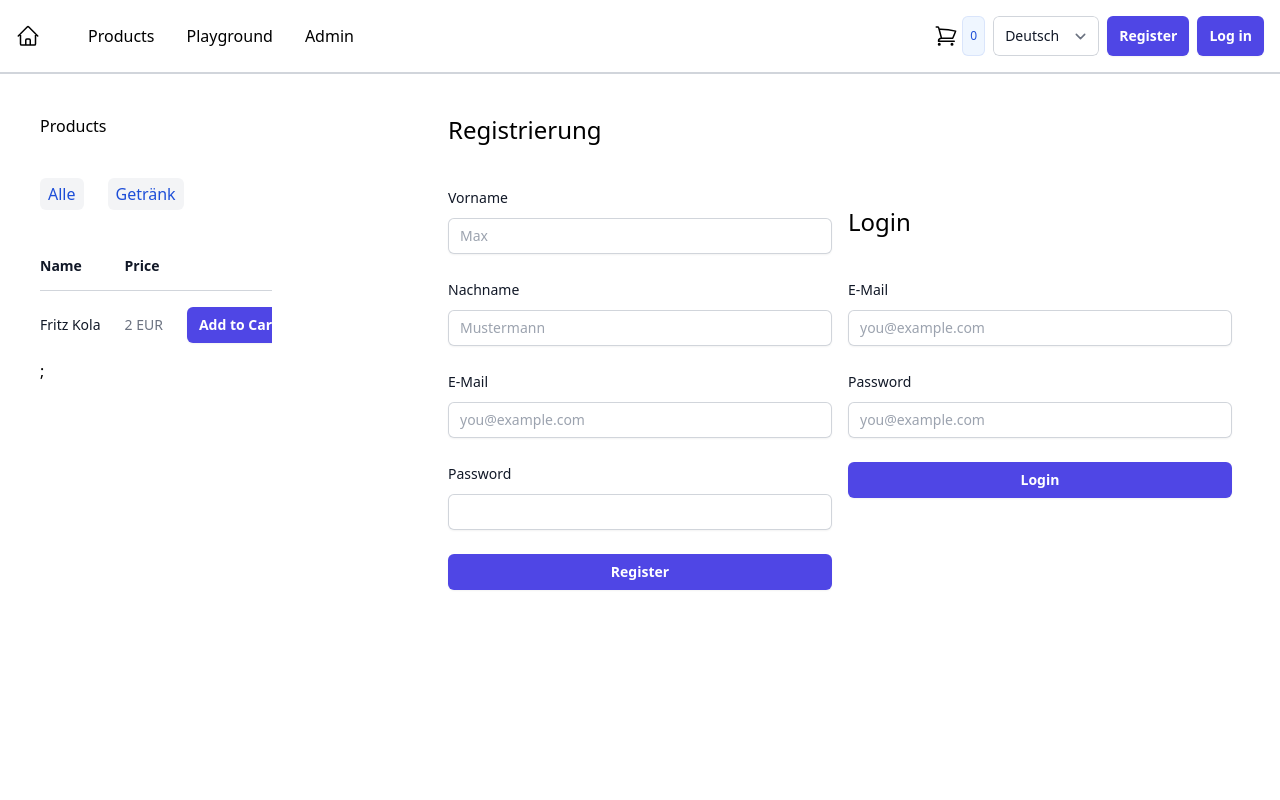
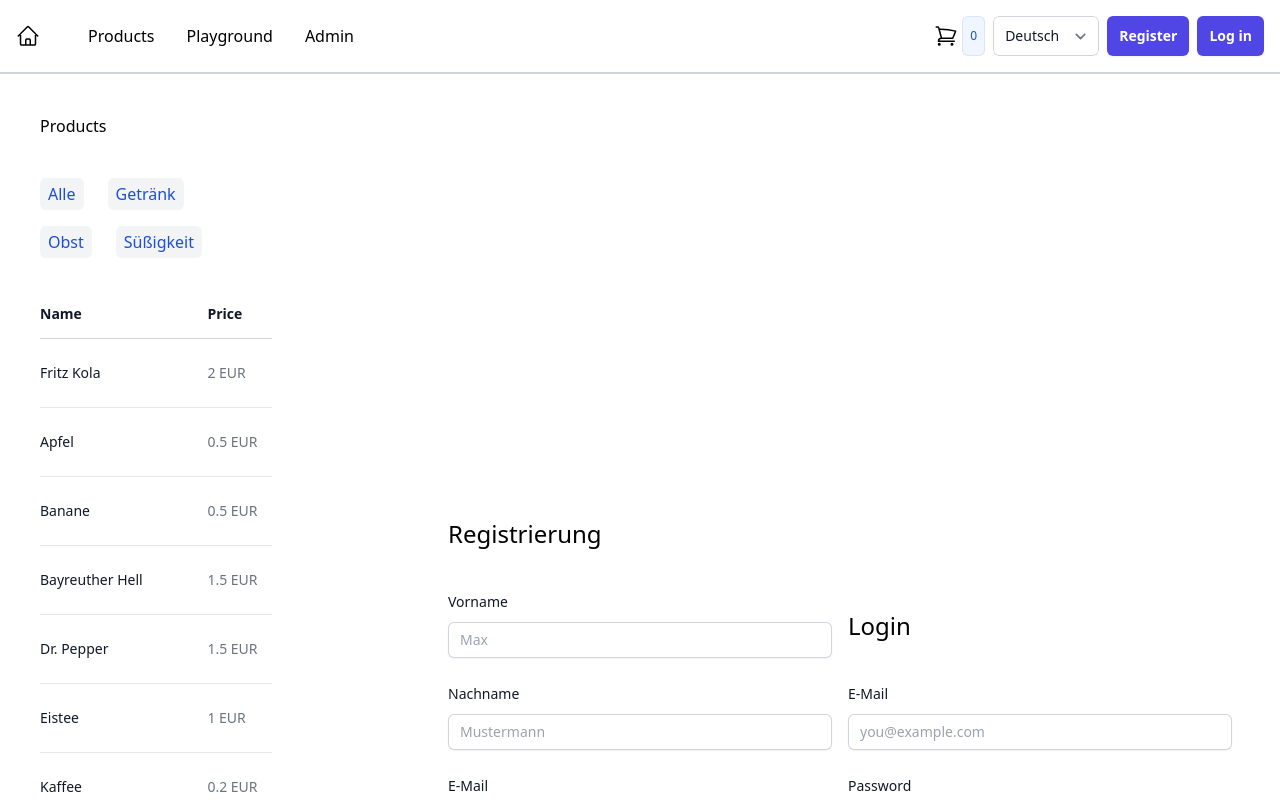
Before and after one commit to SoftwareDesign-Solution/2024_09_16-react-fuer-fortgeschrittene-workshop, a React (Create React App) app: page / in a window 1280 px wide. Shown: the top 800 px of the page. Built offline with nearby package versions, Linux system fonts and the light colour scheme; data requests are answered from the project's data file.

Commit message:
solution-1-api added

```diff
--- a/src/pages/login/Login.tsx
+++ b/src/pages/login/Login.tsx
@@ -1,4 +1,5 @@
 import { useState } from "react";
+import axios from "axios";
 
 const Login = () => {
 
@@ -18,6 +19,11 @@ const Login = () => {
         e.preventDefault();
 
         // Aufgabe: Übermitteln Sie die Daten an den JSON-Server http://localhost:3001/login
+        const response = await axios.post("http://localhost:3001/login", formData);
+        console.log(response.data);
+
+        const { accessToken } = response.data;
+        localStorage.setItem("accessToken", accessToken);
 
     };
 
--- a/src/pages/products/Products.tsx
+++ b/src/pages/products/Products.tsx
@@ -1,4 +1,5 @@
 import { useEffect, useMemo, useState } from "react";
+import axios from "axios";
 import { QuantitySelector } from "../../components/quantityselector/QuantitySelector";
 import { StyledBadge } from "../../components/styledbadge/StyledBadge";
 import { Product } from "../../entities/Product";
@@ -17,15 +18,12 @@ const Products = () => {
 
     useEffect(() => {
 
-        setProducts([
-            {
-                "id": 1,
-                "name": "Fritz Kola",
-                "description": "Willkommen im Wach",
-                "type": "Getränk",
-                "price": 2
-            }
-        ]);
+        const fetchProducts = async () => {
+            const response = await axios.get<Product[]>("http://localhost:3001/products");
+            setProducts(response.data);
+        };
+
+        fetchProducts();
 
     }, []);
 
--- a/src/pages/register/Register.tsx
+++ b/src/pages/register/Register.tsx
@@ -1,4 +1,5 @@
 import { useState } from "react";
+import axios from "axios";
 
 const Register = () => {
 
@@ -20,6 +21,11 @@ const Register = () => {
         e.preventDefault();
 
         // Aufgabe: Übermitteln Sie die Daten an den JSON-Server http://localhost:3001/users
+        const response = await axios.post("http://localhost:3001/register", formData);
+        console.log(response.data);
+
+        const { accessToken } = response.data;
+        localStorage.setItem("accessToken", accessToken);
 
     };
 
```
